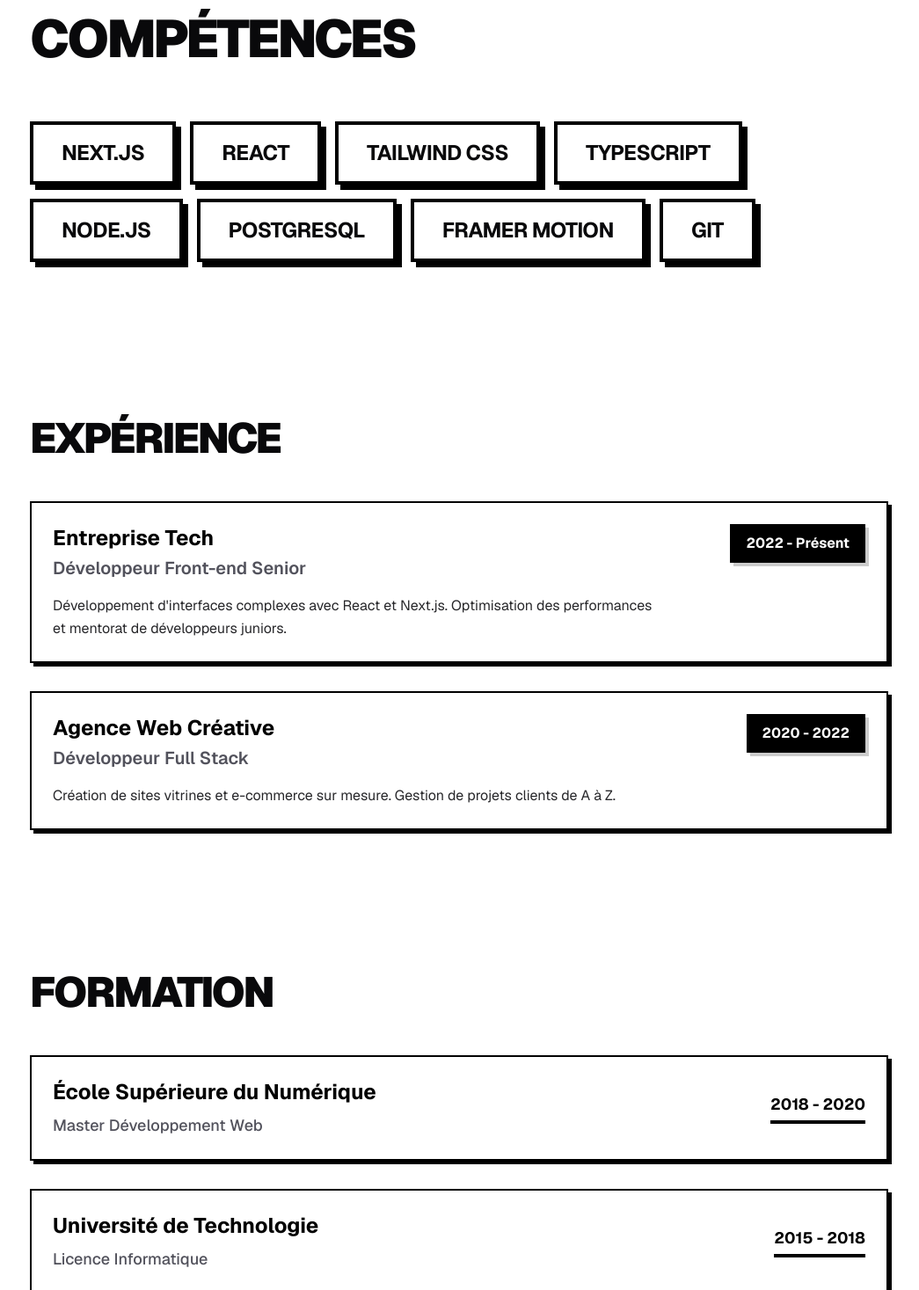
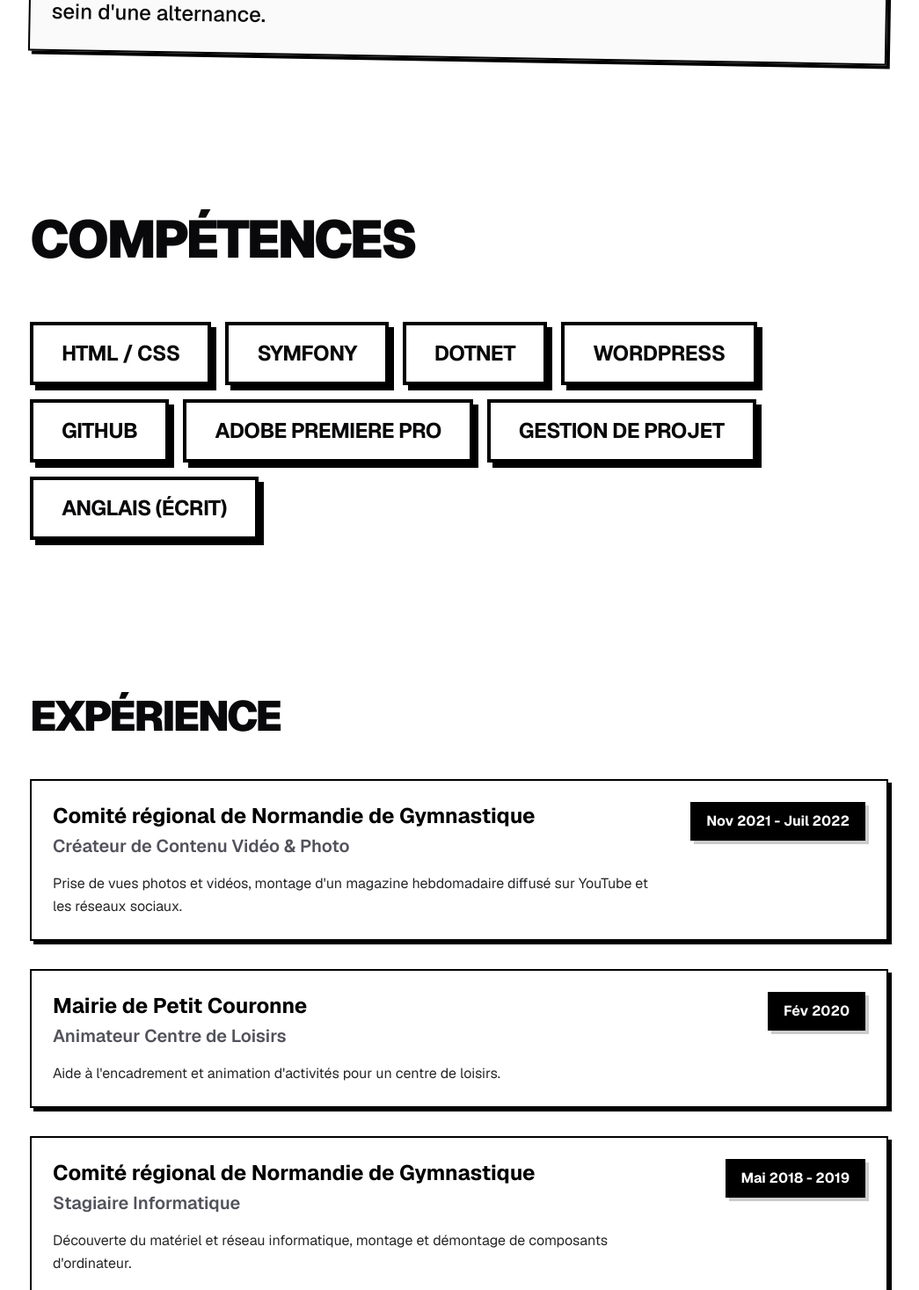
Before and after one commit to UgoRastell/mon-portfolio, a Next.js app: page / in a window 1280 px wide. Shown: the part 1330-2797 px from the top of the page at 88% size, without its empty margins (118-1163 px from the left). Built offline with nearby package versions, Linux system fonts and the light colour scheme.

Commit message:
feat: Revise portfolio data to reflect updated personal information, skills, experience, and education, enhancing overall presentation and relevance.

```diff
--- a/data/portfolio.ts
+++ b/data/portfolio.ts
@@ -1,43 +1,49 @@
 export const DATA = {
   name: "Ugo Rastell",
-  title: "Développeur Web & Créatif",
-  description: "Je conçois des expériences web minimalistes et performantes.",
-  about: "Passionné par le développement web et le design, je crée des interfaces intuitives et esthétiques. J'aime transformer des idées complexes en solutions simples et élégantes. Toujours en quête de nouvelles technologies pour améliorer mes compétences.",
+  title: "Développeur Web & Chef de Projet Digital",
+  description: "Étudiant à la Normandie Web School, je recherche une alternance en développement web. Je conçois des solutions numériques performantes et esthétiques.",
+  about: "Étudiant en Bachelor 'Chef de projet digital' à la Normandie Web School, je suis passionné par le développement web (Symfony, Dotnet, React) et la création numérique. Fort d'expériences variées allant de la gestion de projet au montage vidéo, je cherche à appliquer mes compétences techniques et ma créativité au sein d'une alternance.",
   avatarUrl: "/me.jpg",
   skills: [
-    "Next.js",
-    "React",
-    "Tailwind CSS",
-    "TypeScript",
-    "Node.js",
-    "PostgreSQL",
-    "Framer Motion",
-    "Git",
+    "HTML / CSS",
+    "Symfony",
+    "Dotnet",
+    "WordPress",
+    "GitHub",
+    "Adobe Premiere Pro",
+    "Gestion de Projet",
+    "Anglais (écrit)",
   ],
   experience: [
     {
-      company: "Entreprise Tech",
-      role: "Développeur Front-end Senior",
-      period: "2022 - Présent",
-      description: "Développement d'interfaces complexes avec React et Next.js. Optimisation des performances et mentorat de développeurs juniors.",
+      company: "Comité régional de Normandie de Gymnastique",
+      role: "Créateur de Contenu Vidéo & Photo",
+      period: "Nov 2021 - Juil 2022",
+      description: "Prise de vues photos et vidéos, montage d'un magazine hebdomadaire diffusé sur YouTube et les réseaux sociaux.",
     },
     {
-      company: "Agence Web Créative",
-      role: "Développeur Full Stack",
-      period: "2020 - 2022",
-      description: "Création de sites vitrines et e-commerce sur mesure. Gestion de projets clients de A à Z.",
+      company: "Mairie de Petit Couronne",
+      role: "Animateur Centre de Loisirs",
+      period: "Fév 2020",
+      description: "Aide à l'encadrement et animation d'activités pour un centre de loisirs.",
+    },
+    {
+      company: "Comité régional de Normandie de Gymnastique",
+      role: "Stagiaire Informatique",
+      period: "Mai 2018 - 2019",
+      description: "Découverte du matériel et réseau informatique, montage et démontage de composants d'ordinateur.",
     },
   ],
   education: [
     {
-      school: "École Supérieure du Numérique",
-      degree: "Master Développement Web",
-      period: "2018 - 2020",
+      school: "Normandie Web School",
+      degree: "Bachelor Chef de Projet Digital",
+      period: "2021 - Présent",
     },
     {
-      school: "Université de Technologie",
-      degree: "Licence Informatique",
-      period: "2015 - 2018",
+      school: "Lycée Blaise Pascal",
+      degree: "Baccalauréat STI2D",
+      period: "2020 - 2021",
     },
   ],
   socials: {
@@ -47,17 +53,17 @@ export const DATA = {
   projects: [
     {
       id: 1,
-      title: "Projet Alpha",
-      desc: "Application SaaS de gestion de tâches.",
-      tech: ["Next.js", "Tailwind", "Supabase"],
+      title: "Portfolio Personnel",
+      desc: "Site vitrine moderne présentant mes compétences et projets.",
+      tech: ["Next.js", "Tailwind CSS", "Framer Motion"],
       link: "#",
     },
     {
       id: 2,
-      title: "E-commerce Mode",
-      desc: "Site vitrine pour une marque de vêtements.",
-      tech: ["Shopify", "Liquid", "JS"],
-      link: "#",
+      title: "Projets Académiques",
+      desc: "Divers projets réalisés durant mon cursus (Sites WordPress, Applications Symfony, etc.)",
+      tech: ["Symfony", "PHP", "WordPress"],
+      link: "https://github.com/UgoRastell",
     },
   ],
 };
```
